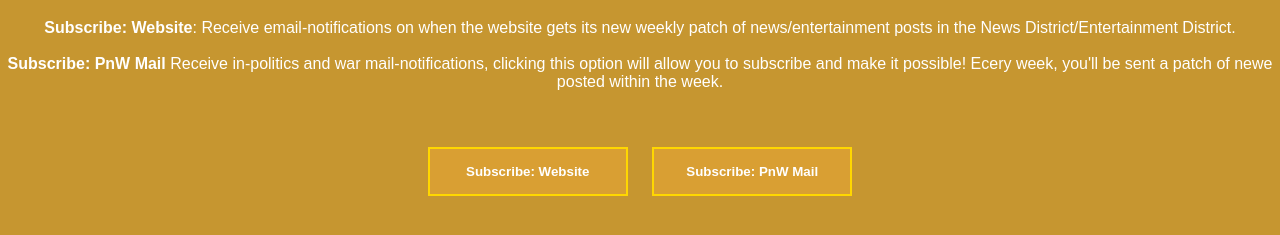
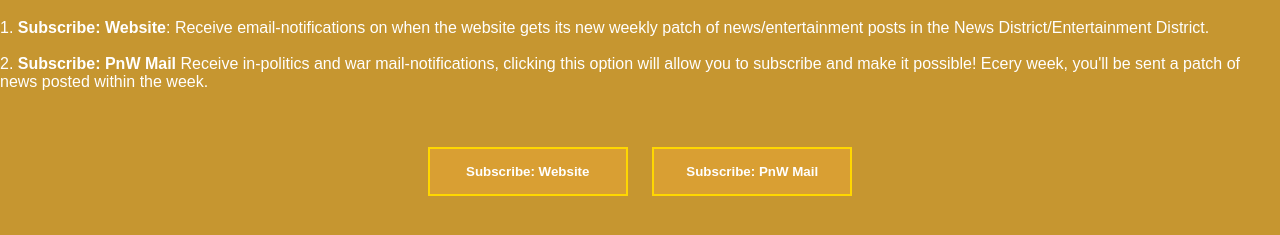
Before and after one commit to hex-wco/ocn, a plain HTML site: page public/subscribe.html in a window 1280 px wide. Shown: the part 207-442 px from the top of the page. Drawn offline with Linux system fonts and the light colour scheme.

Commit message:
Update subscribe.html

```diff
--- a/public/subscribe.html
+++ b/public/subscribe.html
@@ -62,9 +62,9 @@
 
 <h1>Follow Us</h1>
 You are able to subscribe to Orbis Crowned News in 2 ways!<br><br>
-<ol>
-<li><strong>Subscribe: Website</strong>: Receive email-notifications on when the website gets its new weekly patch of news/entertainment posts in the News District/Entertainment District.</li><br>
-<li><strong>Subscribe: PnW Mail</strong> Receive in-politics and war mail-notifications, clicking this option will allow you to subscribe and make it possible! Ecery week, you'll be sent a patch of newe posted within the week.</li><br><br>
+<ol class="list-style">
+<li>1. <strong>Subscribe: Website</strong>: Receive email-notifications on when the website gets its new weekly patch of news/entertainment posts in the News District/Entertainment District.</li><br>
+<li>2. <strong>Subscribe: PnW Mail</strong> Receive in-politics and war mail-notifications, clicking this option will allow you to subscribe and make it possible! Ecery week, you'll be sent a patch of news posted within the week.</li><br><br>
 </ol>
   <button id="subscribe">Subscribe: Website</button>
 <button id="subscribe2">Subscribe: PnW Mail</button>
```
